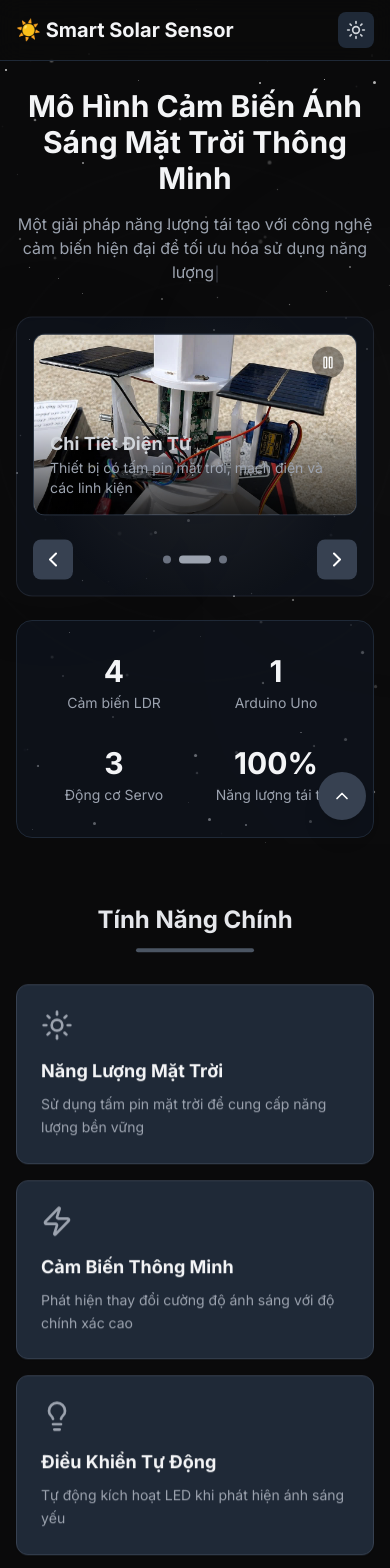
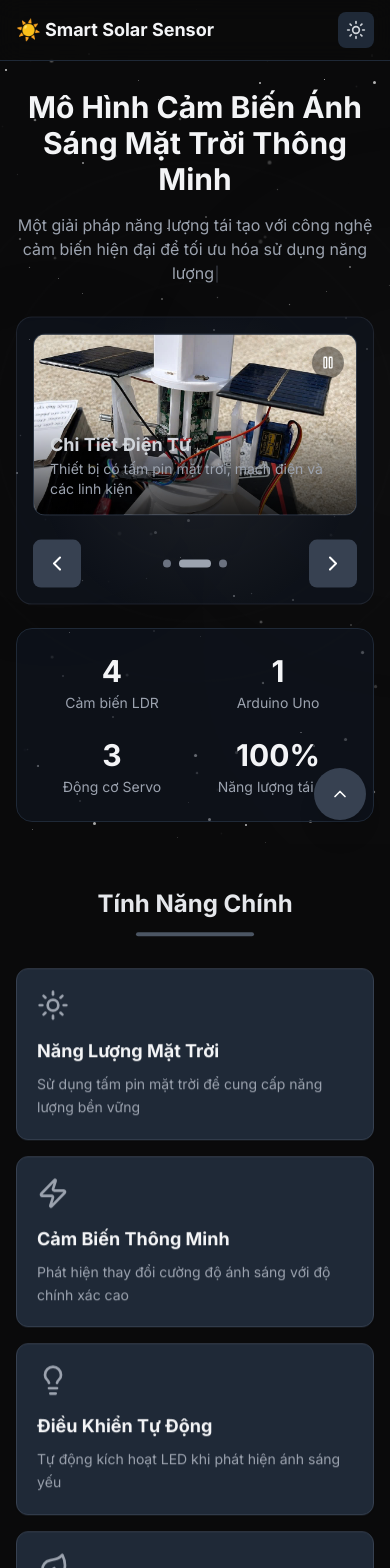
Before and after one commit to Cklh809in-0/Solar, a React (Vite) app: page / in a window 390 px wide. Shown: the top 1568 px of the page. Built offline with nearby package versions, Linux system fonts and the light colour scheme.

Commit message:
Mobile optimization: bigger touch targets (44px), tighter mobile spacing, tap highlight removal, touch-action manipulation, responsive text sizing

```diff
--- a/src/SmartSolarSensor.tsx
+++ b/src/SmartSolarSensor.tsx
@@ -64,8 +64,8 @@ const StatsSection: FC = () => (
     viewport={{ once: true, margin: '-80px' }}
     transition={{ duration: 0.5 }}
   >
-    <div className="bg-gray-100 dark:bg-gray-900/50 rounded-2xl p-8 sm:p-12 border border-gray-200 dark:border-gray-800">
-      <div className="grid grid-cols-2 sm:grid-cols-4 gap-8">
+    <div className="bg-gray-100 dark:bg-gray-900/50 rounded-2xl p-6 sm:p-12 border border-gray-200 dark:border-gray-800">
+      <div className="grid grid-cols-2 sm:grid-cols-4 gap-6 sm:gap-8">
         <AnimatedCounter to={4} label="Cảm biến LDR" />
         <AnimatedCounter to={1} suffix="" label="Arduino Uno" />
         <AnimatedCounter to={3} label="Động cơ Servo" />
@@ -146,11 +146,12 @@ const Navbar: FC = () => {
     <nav className="fixed top-0 w-full z-50 bg-white/70 dark:bg-neutral-950/80 backdrop-blur-md border-b border-gray-200 dark:border-gray-800">
       <div className="max-w-7xl mx-auto px-4 sm:px-6 py-3 sm:py-4 flex items-center justify-between">
         <motion.div
-          className="flex items-center gap-2 text-xl sm:text-2xl font-bold text-gray-800 dark:text-gray-100"
+          className="flex items-center gap-1 sm:gap-2 text-lg sm:text-2xl font-bold text-gray-800 dark:text-gray-100"
           initial={{ opacity: 0, x: -20 }}
           animate={{ opacity: 1, x: 0 }}
         >
-          ☀️ Smart Solar Sensor
+          <span className="text-xl sm:text-2xl">☀️</span>
+          <span className="truncate">Smart Solar Sensor</span>
         </motion.div>
 
         <div className="flex items-center gap-4">
@@ -276,7 +277,7 @@ const ImageCarousel: FC = () => {
         <div className="flex items-center justify-between">
           <motion.button
             onClick={prev}
-            className="p-2 rounded-lg bg-gray-700 hover:bg-gray-600 text-white transition-colors"
+            className="p-3 sm:p-2 rounded-lg bg-gray-700 hover:bg-gray-600 text-white transition-colors min-w-[44px] min-h-[44px] flex items-center justify-center"
             whileHover={{ scale: 1.1 }}
             whileTap={{ scale: 0.9 }}
             aria-label="Ảnh trước"
@@ -288,7 +289,7 @@ const ImageCarousel: FC = () => {
 
           <motion.button
             onClick={next}
-            className="p-2 rounded-lg bg-gray-700 hover:bg-gray-600 text-white transition-colors"
+            className="p-3 sm:p-2 rounded-lg bg-gray-700 hover:bg-gray-600 text-white transition-colors min-w-[44px] min-h-[44px] flex items-center justify-center"
             whileHover={{ scale: 1.1 }}
             whileTap={{ scale: 0.9 }}
             aria-label="Ảnh sau"
@@ -309,7 +310,7 @@ const FeatureCard: FC<{ feature: Feature; index: number }> = memo(
   ({ feature: { icon: Icon, title, description }, index }) => (
     <ParallaxCard strength={6}>
       <motion.div
-        className="group bg-white dark:bg-gray-800 p-6 sm:p-8 rounded-xl border border-gray-200 dark:border-gray-700 shadow-sm hover:shadow-xl hover:border-gray-300 dark:hover:border-gray-500 transition-all duration-300"
+        className="group bg-white dark:bg-gray-800 p-5 sm:p-8 rounded-xl border border-gray-200 dark:border-gray-700 shadow-sm hover:shadow-xl hover:border-gray-300 dark:hover:border-gray-500 transition-all duration-300"
         initial={{ opacity: 0, y: 30 }}
         whileInView={{ opacity: 1, y: 0 }}
         viewport={{ once: true, margin: '-50px' }}
@@ -424,7 +425,7 @@ const AuthorShowcase: FC = () => {
         <div className="flex items-center justify-between">
           <motion.button
             onClick={prevAuthor}
-            className="p-2 rounded-lg bg-gray-700 hover:bg-gray-600 dark:bg-gray-700/60 dark:hover:bg-gray-700 text-white transition-colors"
+            className="p-3 sm:p-2 rounded-lg bg-gray-700 hover:bg-gray-600 dark:bg-gray-700/60 dark:hover:bg-gray-700 text-white transition-colors min-w-[44px] min-h-[44px] flex items-center justify-center"
             whileHover={{ scale: 1.1 }}
             whileTap={{ scale: 0.9 }}
           >
@@ -435,7 +436,7 @@ const AuthorShowcase: FC = () => {
 
           <motion.button
             onClick={nextAuthor}
-            className="p-2 rounded-lg bg-gray-700 hover:bg-gray-600 dark:bg-gray-700/60 dark:hover:bg-gray-700 text-white transition-colors"
+            className="p-3 sm:p-2 rounded-lg bg-gray-700 hover:bg-gray-600 dark:bg-gray-700/60 dark:hover:bg-gray-700 text-white transition-colors min-w-[44px] min-h-[44px] flex items-center justify-center"
             whileHover={{ scale: 1.1 }}
             whileTap={{ scale: 0.9 }}
           >
@@ -495,13 +496,13 @@ const AuthorGrid: FC = () => {
 
 const DescriptionSection: FC = () => (
   <motion.section
-    className="px-4 sm:px-6 max-w-3xl mx-auto mb-16"
+    className="px-4 sm:px-6 max-w-3xl mx-auto mb-12 sm:mb-16"
     initial={{ opacity: 0, y: 40 }}
     whileInView={{ opacity: 1, y: 0 }}
     viewport={{ once: true, margin: '-100px' }}
     transition={{ duration: 0.6 }}
   >
-    <div className="bg-gray-800/40 dark:bg-gray-800/70 rounded-2xl p-6 sm:p-8 border border-gray-600/30">
+    <div className="bg-gray-800/40 dark:bg-gray-800/70 rounded-2xl p-5 sm:p-8 border border-gray-600/30">
       <h2 className="text-2xl sm:text-3xl font-bold mb-6 text-gray-700 dark:text-gray-200">
         Giới Thiệu Dự Án
       </h2>
@@ -540,7 +541,7 @@ const VideoSection: FC = () => {
 
   return (
     <motion.section
-      className="px-4 sm:px-6 max-w-4xl mx-auto mb-16"
+      className="px-4 sm:px-6 max-w-4xl mx-auto mb-12 sm:mb-16"
       initial={{ opacity: 0, y: 40 }}
       whileInView={{ opacity: 1, y: 0 }}
       viewport={{ once: true, margin: '-100px' }}
@@ -576,9 +577,9 @@ const VideoSection: FC = () => {
               whileTap={{ scale: 0.95 }}
               aria-label="Phát video"
             >
-              <div className="w-16 h-16 sm:w-20 sm:h-20 rounded-full bg-gray-700 flex items-center justify-center shadow-lg shadow-gray-700/40 group-hover:shadow-gray-700/60 transition-shadow">
+              <div className="w-20 h-20 sm:w-20 sm:h-20 rounded-full bg-gray-700 flex items-center justify-center shadow-lg shadow-gray-700/40 group-hover:shadow-gray-700/60 transition-shadow">
                 <svg
-                  className="w-6 h-6 sm:w-8 sm:h-8 text-white ml-1"
+                  className="w-8 h-8 sm:w-8 sm:h-8 text-white ml-1"
                   fill="currentColor"
                   viewBox="0 0 24 24"
                 >
@@ -738,7 +739,7 @@ const SmartSolarSensor: FC = () => {
 
         {/* Features */}
         <ParallaxSection speed={-0.08}>
-          <section id="features" className="px-4 sm:px-6 max-w-7xl mx-auto mb-12 sm:mb-16">
+          <section id="features" className="px-4 sm:px-6 max-w-7xl mx-auto mb-10 sm:mb-16">
             <div className="text-center mb-8 sm:mb-12">
               <motion.h2
                 className="text-2xl sm:text-4xl font-bold text-gray-700 dark:text-gray-200 inline-block relative"
@@ -761,7 +762,7 @@ const SmartSolarSensor: FC = () => {
 
         {/* Authors */}
         <ParallaxSection speed={0.12}>
-          <section id="authors" className="px-4 sm:px-6 max-w-7xl mx-auto mb-12 sm:mb-16">
+          <section id="authors" className="px-4 sm:px-6 max-w-7xl mx-auto mb-10 sm:mb-16">
             <div className="text-center mb-8 sm:mb-12">
               <motion.h2
                 className="text-2xl sm:text-4xl font-bold text-gray-700 dark:text-gray-200 inline-block relative"
@@ -796,7 +797,7 @@ const SmartSolarSensor: FC = () => {
         {/* Scroll to top */}
         <motion.button
           onClick={() => window.scrollTo({ top: 0, behavior: 'smooth' })}
-          className="fixed bottom-6 right-6 z-40 p-3.5 rounded-full bg-gray-800 dark:bg-gray-700 text-white shadow-xl hover:shadow-2xl hover:bg-gray-700 dark:hover:bg-gray-600 transition-all"
+          className="fixed bottom-6 right-6 z-40 p-4 sm:p-3.5 rounded-full bg-gray-800 dark:bg-gray-700 text-white shadow-xl hover:shadow-2xl hover:bg-gray-700 dark:hover:bg-gray-600 transition-all min-w-[44px] min-h-[44px] flex items-center justify-center"
           whileHover={{ scale: 1.15, y: -2 }}
           whileTap={{ scale: 0.9 }}
           aria-label="Lên đầu trang"
--- a/src/index.css
+++ b/src/index.css
@@ -6,6 +6,11 @@
   * {
     scrollbar-width: thin;
     scrollbar-color: #6b7280 transparent;
+  }
+
+  button, a, [role="button"] {
+    touch-action: manipulation;
+    -webkit-tap-highlight-color: transparent;
   }
 
   *::-webkit-scrollbar {
```
